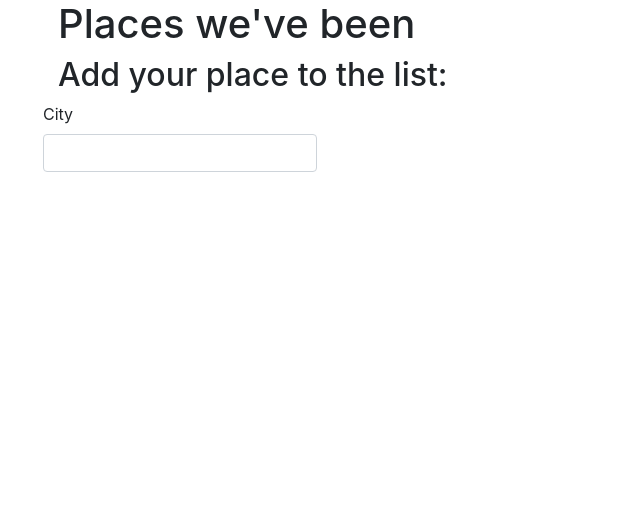
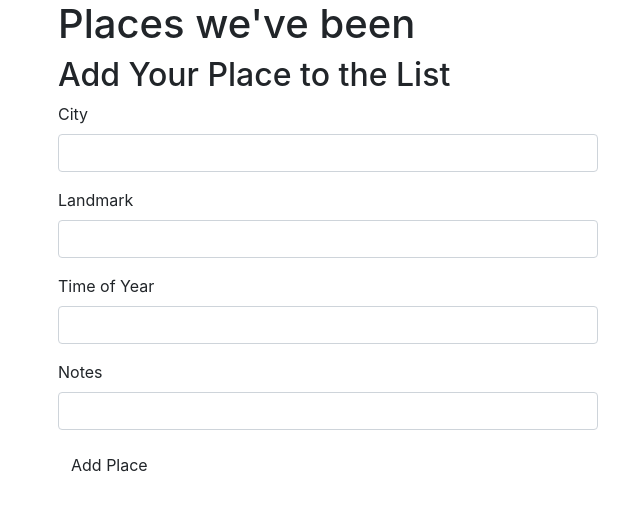
Before and after one commit to chalmie/place-directory, a plain HTML site: page index.html in a window 1280 px wide. Shown: the whole page, without its empty margins (27-667 px from the left). Drawn offline with nearby package versions, Linux system fonts and the light colour scheme.

Commit message:
create page user layout and write jQuery for form

```diff
--- a/index.html
+++ b/index.html
@@ -10,18 +10,30 @@
   <body>
     <div class="container">
       <h1>Places we've been</h1>
-      <h2> Add your place to the list:</h2>
 
       <div class="row">
+        <div class="col-md-6">
+        <h2> Add Your Place to the List </h2>
         <form id="new-place">
           <div class="form-group">
             <label for="new-city">City</label>
             <input type"text" class="form-control" id="new-city">
           </div>
           <div class="form-group">
-
+            <label for="new-landmark">Landmark</label>
+            <input type="text" class="form-control" id="new-landmark">
           </div>
+          <div class="form-group">
+            <label for="new-time-of-year">Time of Year</label>
+            <input type="text" class="form-control" id="new-time-of-year">
+          </div>
+          <div class="form-group">
+            <label for="new-notes">Notes</label>
+            <input type="text" class="form-control" id="new-notes">
+          </div>
+        </div>
       </div>
+        <button type="submit" class="btn" id="Add Place">Add Place</button>
     </div>
   </body>
 </html>
--- a/js/scripts.js
+++ b/js/scripts.js
@@ -4,3 +4,13 @@ function Place(city,landmark,timeOfYear) {
   this.timeOfYear = timeOfYear;
   this.notes = [];
 }
+
+$ document.ready(function (){
+  $("form#new-place").submit(function(event){
+    var userCity = $("input#new-city").val();
+    var userLandmark = $("input#new-landmark").val();
+    var userTimeOfYear = $("input#new-time-of-year").val();
+    var userNotes = $("input#new-notes").val();
+  });
+
+}};
```
